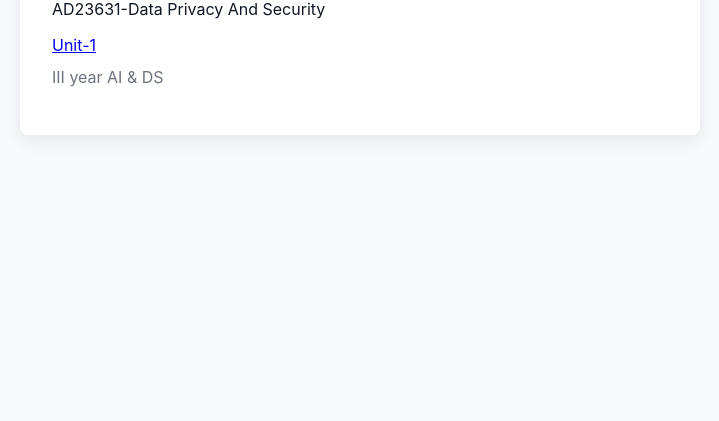
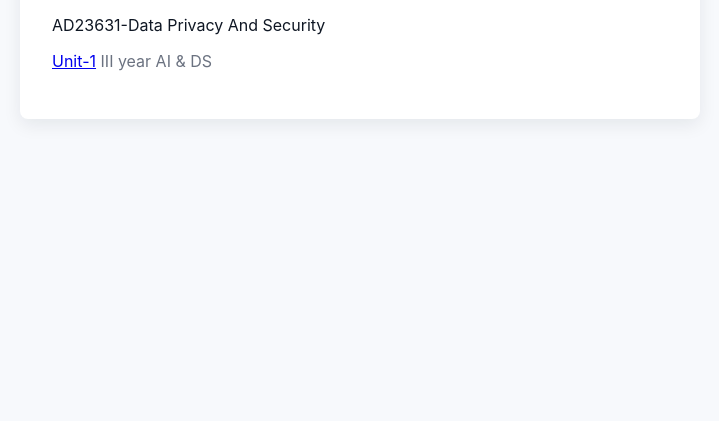
Before and after one commit to sureshkumars1975/Data, a plain HTML site: page index.html in a window 1280 px wide. Shown: the part 379-800 px from the top of the page, without its empty margins (280-999 px from the left). Drawn offline with Linux system fonts and the light colour scheme.

Commit message:
chnges in index3

```diff
--- a/index.html
+++ b/index.html
@@ -11,6 +11,7 @@
       <h1>Welcome</h1>
       <p>AD23631-Data Privacy And Security</p>
       <a href="unit_1.html">Unit-1</a>
+      <a
       <p id="message" class="muted">III year AI & DS</p>
     </main>
 
```
